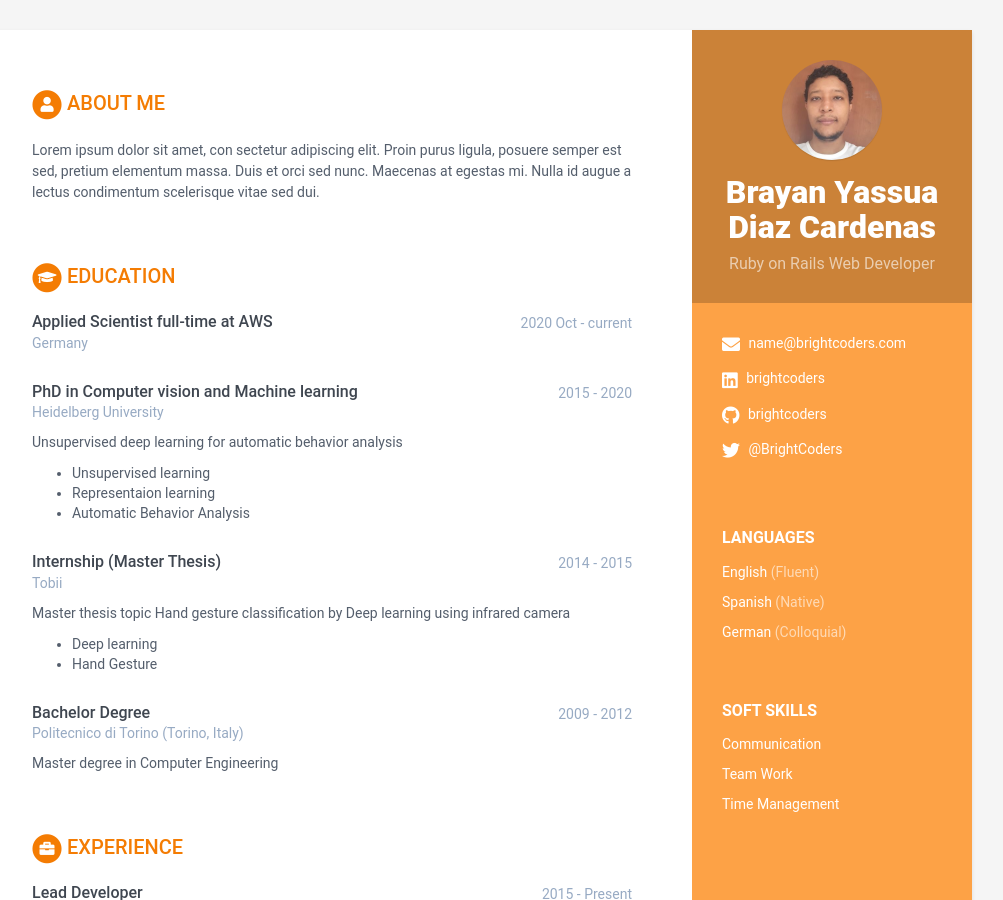
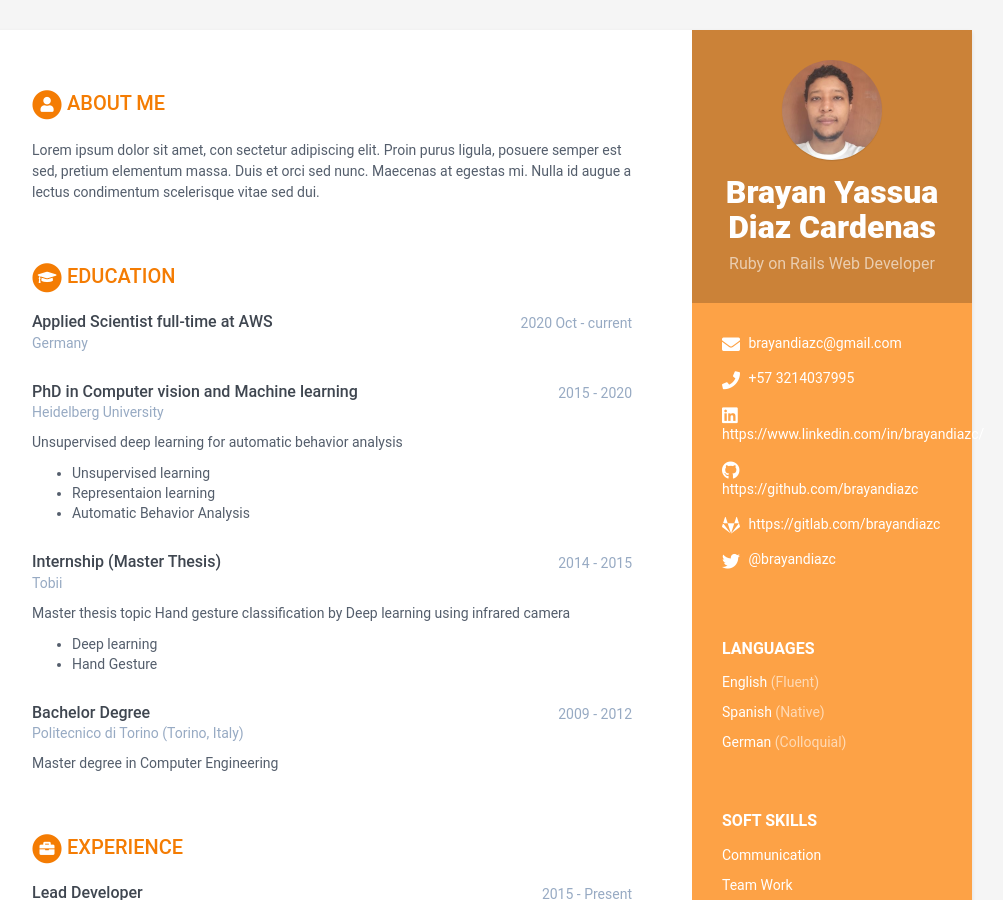
Before and after one commit to BC-MAR-21-ROR/kata-resume-brayandiazc, a Jekyll site: the page built from index.html, in a window 1280 px wide and 900 px high. Shown: the whole window, without its empty margins (168-1171 px from the left). Built offline with Jekyll 4.4.1, drawn with Linux system fonts in a browser that asks for light colours.

Commit message:
feat(data.yml:): contact information update

```diff
--- a/_data/data.yml
+++ b/_data/data.yml
@@ -12,14 +12,14 @@ sidebar:
   avatar: profile.png # Colocar una imagen con tu foto de 100x100 pixels dentro de /assets/images
 
   # Actualiza tus datos de contacto
-  email: name@brightcoders.com
-  phone:
+  email: brayandiazc@gmail.com
+  phone: +57 3214037995
   website: # No agregar http://
-  linkedin: brightcoders
-  github: brightcoders
-  gitlab:
+  linkedin: https://www.linkedin.com/in/brayandiazc/
+  github: https://github.com/brayandiazc
+  gitlab: https://gitlab.com/brayandiazc
   bitbucket:
-  twitter: '@BrightCoders'
+  twitter: '@brayandiazc'
   stack-overflow: # Number/Username, e.g. 123456/alandoe
   codewars:
   goodreads: # Number-Username, e.g. 123456-alandoe
```
